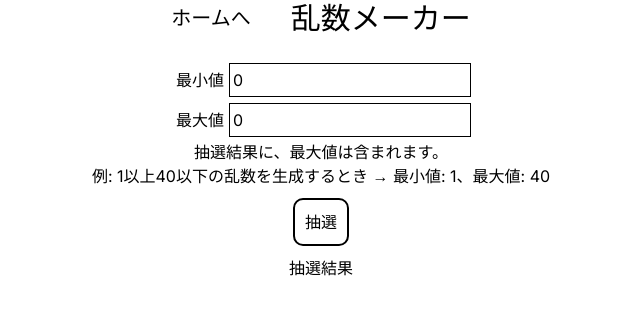
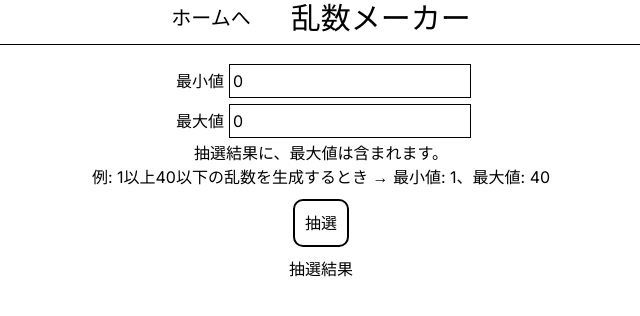
Before and after one commit to ShudoPhysicsClub/spc-tools, a React (Vite) app: page /random in a window 1280 px wide. Shown: the top 316 px of the page, without its empty margins (319-959 px from the left). Built offline with nearby package versions, Linux system fonts and the light colour scheme.

Commit message:
ヘッダーの境目を明確化

```diff
--- a/src/components/Header.tsx
+++ b/src/components/Header.tsx
@@ -5,10 +5,10 @@ const Header = (props: { text: string; author: string; showHome: boolean }) => {
 
   return (
     <>
-      <div className="flex flex-row">
+      <div className="flex flex-row border-b-[1px] w-full justify-center items-center mb-[2dvh]">
         {props.showHome ? (
           <p
-            className="text-xl mb-[3dvh] justify-center items-center flex mr-[5dvh] cursor-pointer"
+            className="text-xl mb-[1dvh] justify-center items-center flex mr-[5dvh] cursor-pointer"
             onClick={() => navigate("/")}
           >
             {"ホームへ"}
@@ -16,7 +16,7 @@ const Header = (props: { text: string; author: string; showHome: boolean }) => {
         ) : (
           <></>
         )}
-        <p className="text-3xl mb-[3dvh]">{props.text}</p>
+        <p className="text-3xl mb-[1dvh]">{props.text}</p>
         {/* <p className="text-xl ml-[10px] mb-[3dvh] flex items-center justify-center">
           {"作成者: "}
           {props.author}
```
